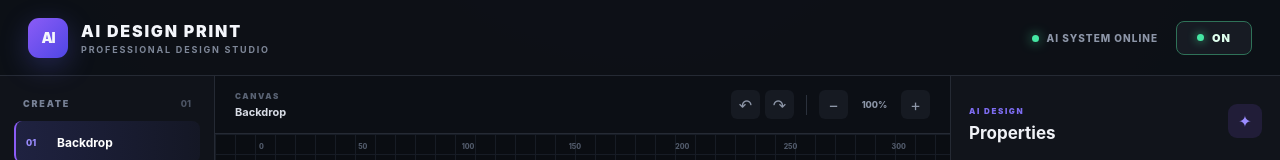
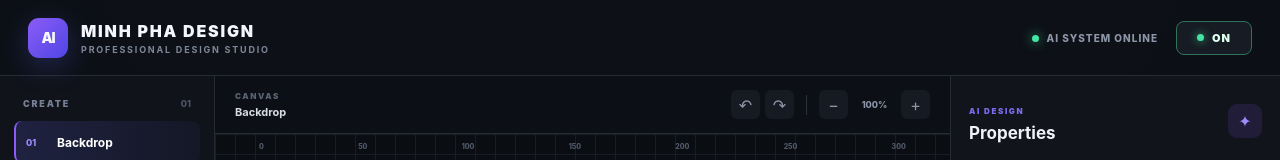
Before and after one commit to aidesignvietnam/ai-design-print, a React (Vite) app: page / in a window 1280 px wide. Shown: the top 160 px of the page. Built offline with nearby package versions, Linux system fonts and the light colour scheme.

Commit message:
Rename tool to MINH PHA DESIGN

```diff
--- a/src/main.jsx
+++ b/src/main.jsx
@@ -1320,7 +1320,7 @@ const handleDownloadSVG = () => {
 
           <div>
             <div className="logo-title">
-              AI DESIGN PRINT
+           MINH PHA DESIGN
             </div>
 
             <div className="logo-subtitle">
```
